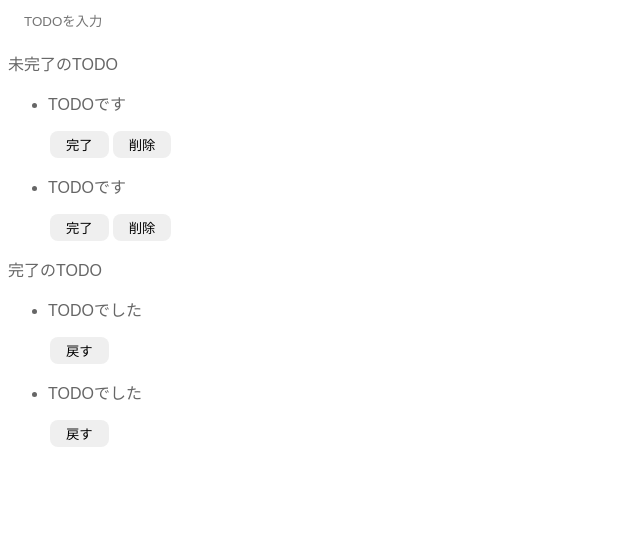
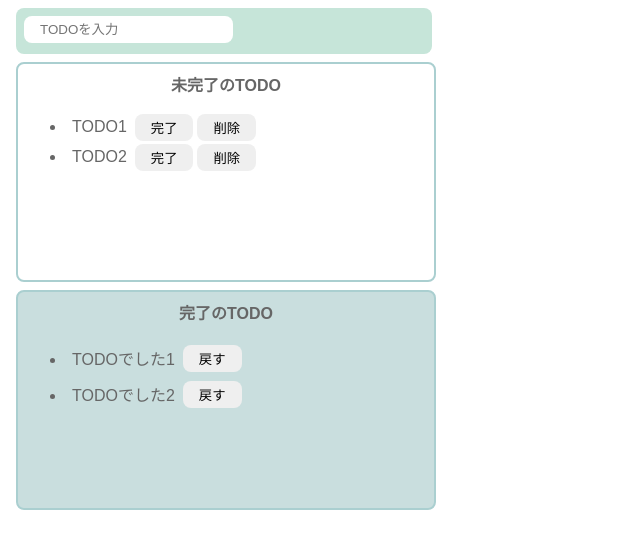
Before and after one commit to kuraunDeveloper/react-basic-todo, a React (Create React App) app: page / in a window 1280 px wide. Shown: the top 548 px of the page, without its empty margins (0-640 px from the left). Built offline with nearby package versions, Linux system fonts and the light colour scheme.

Commit message:
stateを使用した出力に変更

```diff
--- a/src/Todo.jsx
+++ b/src/Todo.jsx
@@ -1,37 +1,41 @@
+import { useState } from "react";
 import "./styles.css";
 
 export const Todo = () => {
+    const [incompleteTodos, setIncompleteTodos] = useState(["TODO1", "TODO2"]);
+    const [completeTodos, setCompleteTodos] = useState(["TODOでした1", "TODOでした2"]);
     return (
         <>
-            <div>
+            <div className="input-area">
                 <input type="text" placeholder="TODOを入力" />
             </div>
-            <div>
-                <p>未完了のTODO</p>
+            <div className="incomplete-area">
+                <p className="title">未完了のTODO</p>
                 <ul>
-                    <li>
-                        <p>TODOです</p>
-                        <button>完了</button>
-                        <button>削除</button>
-                    </li>
-                    <li>
-                        <p>TODOです</p>
-                        <button>完了</button>
-                        <button>削除</button>
-                    </li>
+                    {incompleteTodos.map((todo) =>
+                        (
+                            <li key={todo}>
+                                <div className="list-row">
+                                    <p className="todo-item">{todo}</p>
+                                    <button>完了</button>
+                                    <button>削除</button>
+                                </div>
+                            </li>
+                        )
+                    )}
                 </ul>
             </div>
-            <div>
-                <p>完了のTODO</p>
+            <div className="complete-area">
+                <p className="title">完了のTODO</p>
                 <ul>
-                    <li>
-                        <p>TODOでした</p>
-                        <button>戻す</button>
-                    </li>
-                    <li>
-                        <p>TODOでした</p>
-                        <button>戻す</button>
-                    </li>
+                    {completeTodos.map((todo) => (
+                        <li key={todo}>
+                            <div className="list-row">
+                                <p className="todo-item">{todo}</p>
+                                <button>戻す</button>
+                            </div>
+                        </li>
+                    ))}
                 </ul></div>
         </>
     );
```
